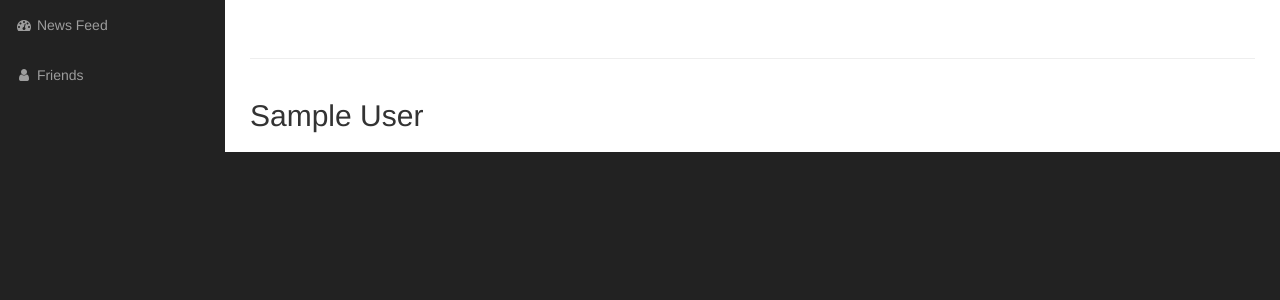
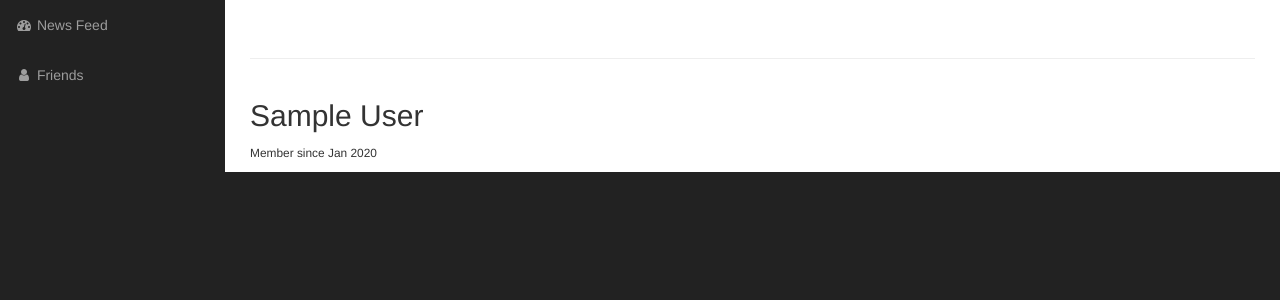
Before and after one commit to MattHealy/foodloggr, a Flask app: page /app/user/1/feed in a window 1280 px wide. Shown: the part 51-351 px from the top of the page. Run offline with Flask 2, Linux system fonts and the light colour scheme; a user stored in the database is signed in; tables that the repository leaves empty hold one stand-in row (values such as "Sample post"); some libraries are stand-ins or nearby versions.

Commit message:
Show member since timestamp

```diff
--- a/app/templates/admin/userfeed.html
+++ b/app/templates/admin/userfeed.html
@@ -7,6 +7,9 @@
                         <h2>
                             {{ user.first_name }} {{ user.last_name }}
                         </h2>
+                        <small>
+                            Member since {{ moment(user.first_login).format("MMM YYYY") }}
+                        </small>
                     </div>
                 </div>
 
```
